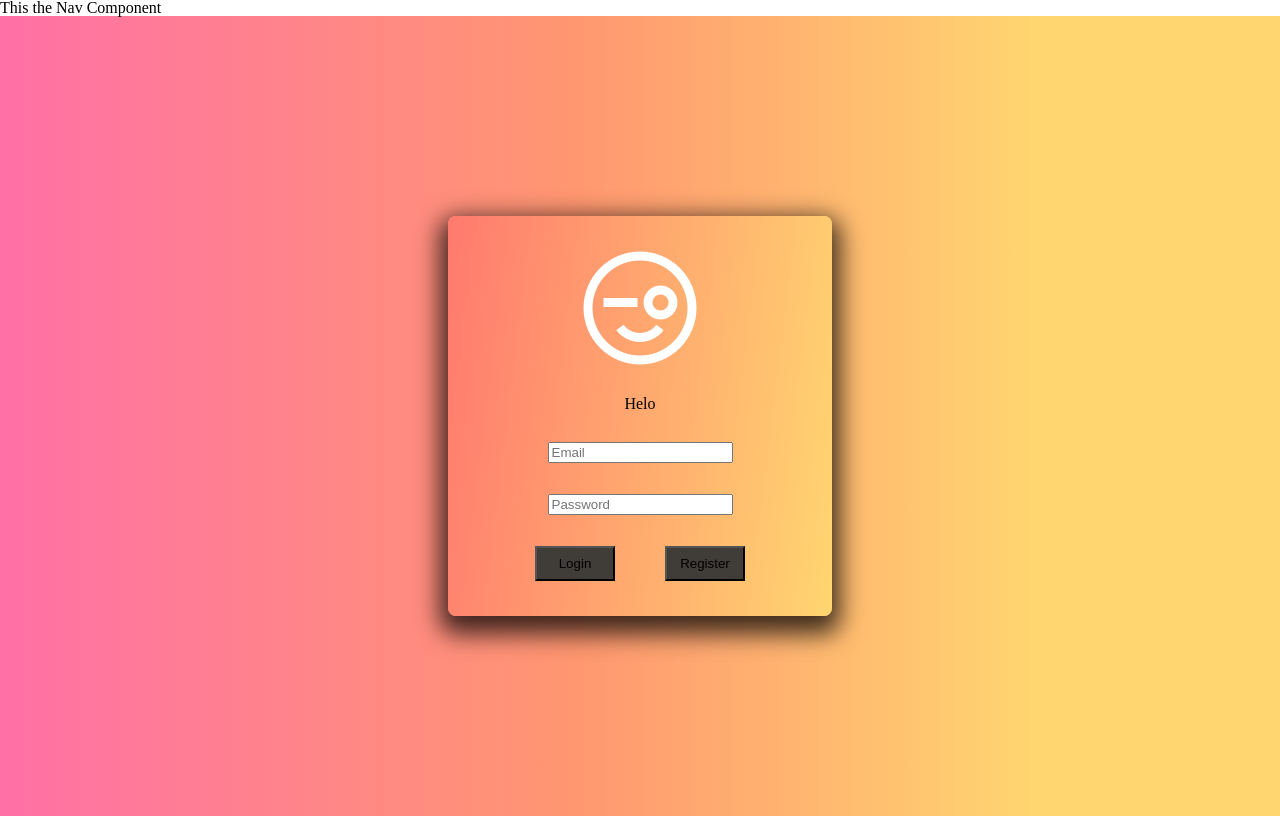
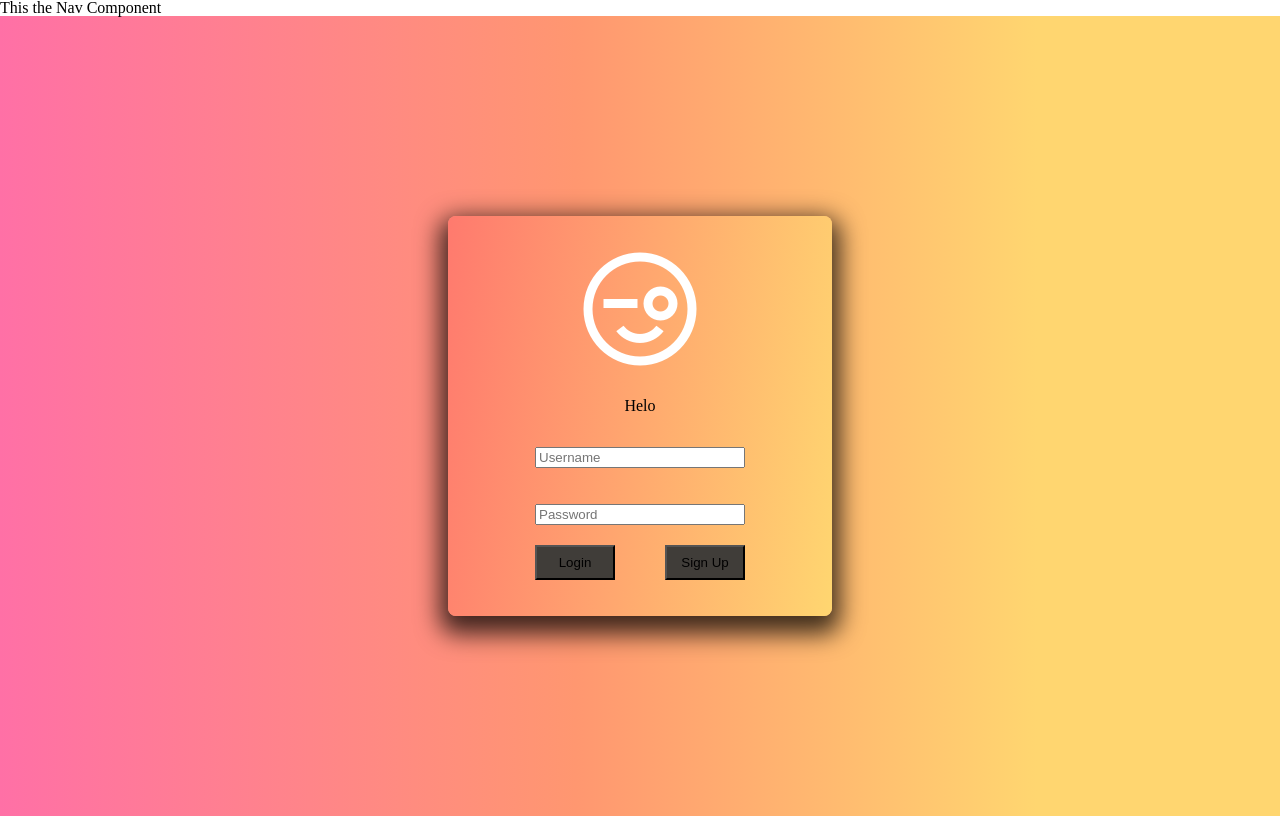
Before and after one commit to darrylking15/simulation-3, a React (Create React App) app: page /#/ in a window 1280 px wide. Built offline with nearby package versions, Linux system fonts and the light colour scheme.

Commit message:
finished to step 3

```diff
--- a/src/Components/Auth.js
+++ b/src/Components/Auth.js
@@ -12,62 +12,106 @@ class Auth extends Component {
         this.state = {
             username: '',
             password: '',
+            profile_pic: '',
             newUser: false
         }
         this.login = this.login.bind(this)
         this.register = this.register.bind(this)
     }
 
-    handleChange(prop, val){
-      if(val.length < 20){
+   handleChange(e){
      this.setState({
-          [prop] : val
+       [e.target.name]: e.target.value
      })
    }
+
+    toggle = () => {
+      this.setState({
+        newUser: !this.state.newUser
+      })
     }
 
+    login = () => {
+      const {username, password} = this.state
+      axios.post('/auth/login', {username, password})
+      .then(res => {
+
+        this.props.history.push('/dashboard')
 
 
-    login(){
-      axios.post('/api/auth/login', this.state)
-      .then(res => {
-        this.props.updateUser(res.data)
-        this.props.history.push('/dashboard')
-
+      }).catch(err => {
+        console.log(err)
 
       })
     }
 
 
-    register(){
-      axios.post('/api/auth/register', this.state)
+    register = () => {
+      const { username, password, profile_pic} = this.state
+      axios.post('/auth/register', {username, password, profile_pic})
       .then(res => {
-        this.props.updateUser(res.data);
+
         this.props.history.push('/dashboard')
+      }).catch(err => {
+        console.log(err)
+
       })
     }
 
     render() {
+        const {username, password, profile_pic} = this.state;
       return (
+
+
           <div className='Auth'>
             <div className='container'>
               <img src={helo} alt='helo_logo' />
               <h1 className='helo_title'>Helo</h1>
+             {!this.state.newUser ?
+             <div>
+             <div className='auth_input_box'>
+             <input onChange={e => this.handleChange(e)}  name='username' type='text' value={username} placeholder='Username'/>
+             <br/>
+             <input onChange={e => this.handleChange(e)}  name='password' type='password' value={password} placeholder='Password'/>
+             </div>
+             <div >
 
+               <button  onClick={this.login} className='login-button'>Login</button>
+               <button className='register-button' onClick={this.toggle}>Sign Up</button>
+             </div>
+             </div>
+
+             :
             <div className='auth_input_box'>
+             <input onChange={e => this.handleChange(e)}  name='username' type='text' value={username} placeholder='Username?'/>
+             <br/>
+             <input onChange={e => this.handleChange(e)}  name='password' type='password' value={password} placeholder='Password?'/>
 
-              <input name='email' type='text' value={this.state.username} onChange={e => this.handleChange('username', e.target.value)} placeholder='Email'/>
+             <br/>
+             <input onChange={e => this.handleChange(e)}  name='profile_pic' type='text' value={profile_pic} placeholder='Profile Pic?'/>
+
+             <div className='auth_button_container'>
+
+               <button  onClick={this.register}  className='register-button'>Register</button>
+               <button className='login-button-2' onClick={this.toggle}>Sign In</button>
+             </div>
+
 
             </div>
-              <div className='auth_input_box'>
-              <input name='password' onChange={e => this.handleChange('password', e.target.value)} type='text' value={this.state.password} placeholder='Password'/>
-              </div>
-              <div className='auth_button_container'>
-              <button className="login-button" onClick={this.login}> Login</button>
-              <button className="register-button" onClick={this.register}> Register</button>
+
+            }
+
+
+
+
+
+
+
+
+
            </div>
           </div>
-          </div>
+
         );
       }
     }
--- a/src/index.css
+++ b/src/index.css
@@ -10,6 +10,20 @@
   height: 100vh;
   justify-content: center;
   align-items: center;
+}
+
+.auth_input_box{
+  display: flex;
+  flex-direction: column;
+
+}
+
+
+.auth_input_box > input{
+  margin-bottom: 20px;
+  display: columm
+
+
 }
 
 
@@ -42,3 +56,17 @@
   padding: 20px;
   box-shadow: 0px 10px 24px 8px rgba(0,0,0,0.75);
 }
+
+
+.auth_button_container{
+  display: flex;
+  justify-content: space-between;
+}
+
+
+.login-button-2{
+  background-color: #403d39;
+  width: 80px;
+  height: 35px;
+  margin-left: 90px;
+}
```
Lines whose indentation alone changed are shown as unchanged.
